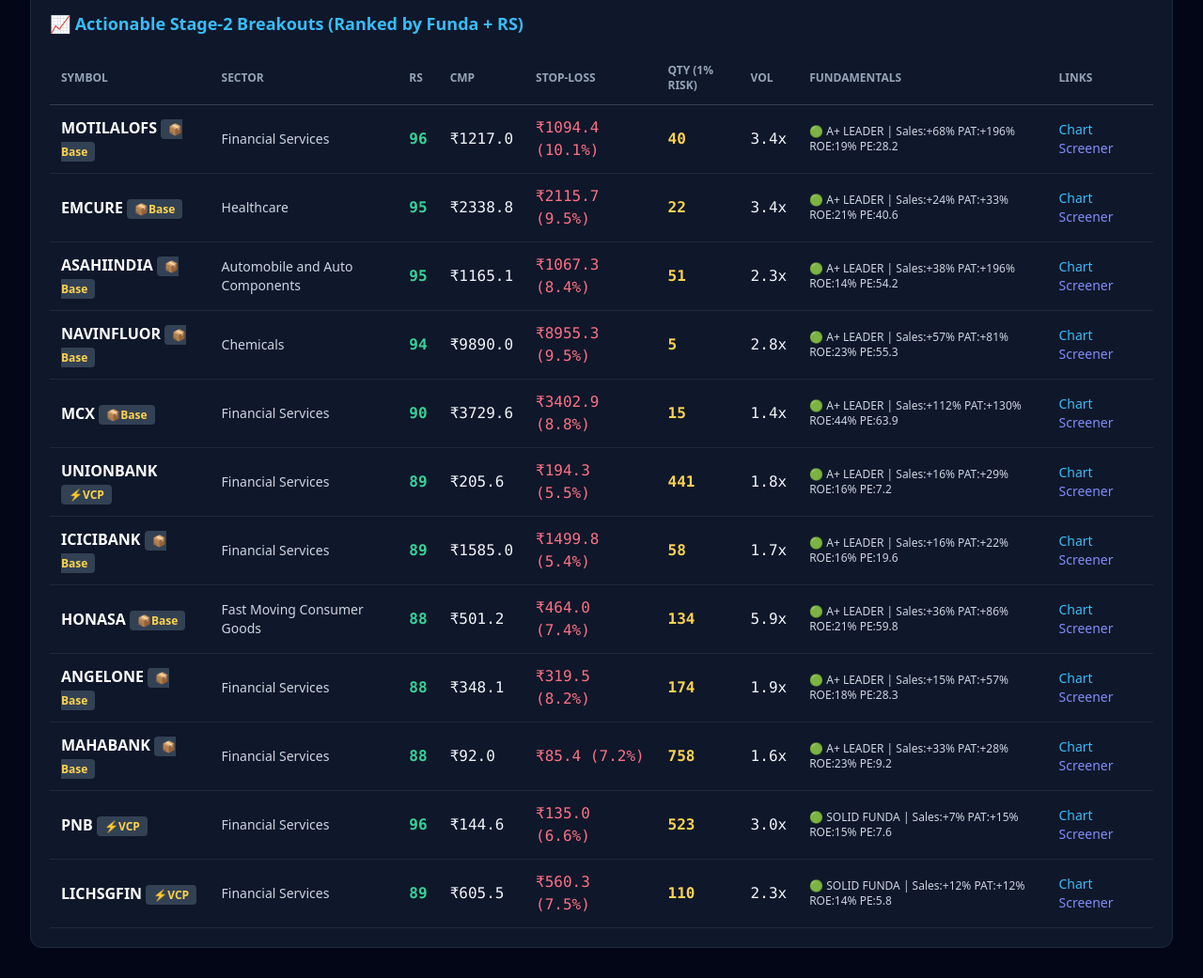
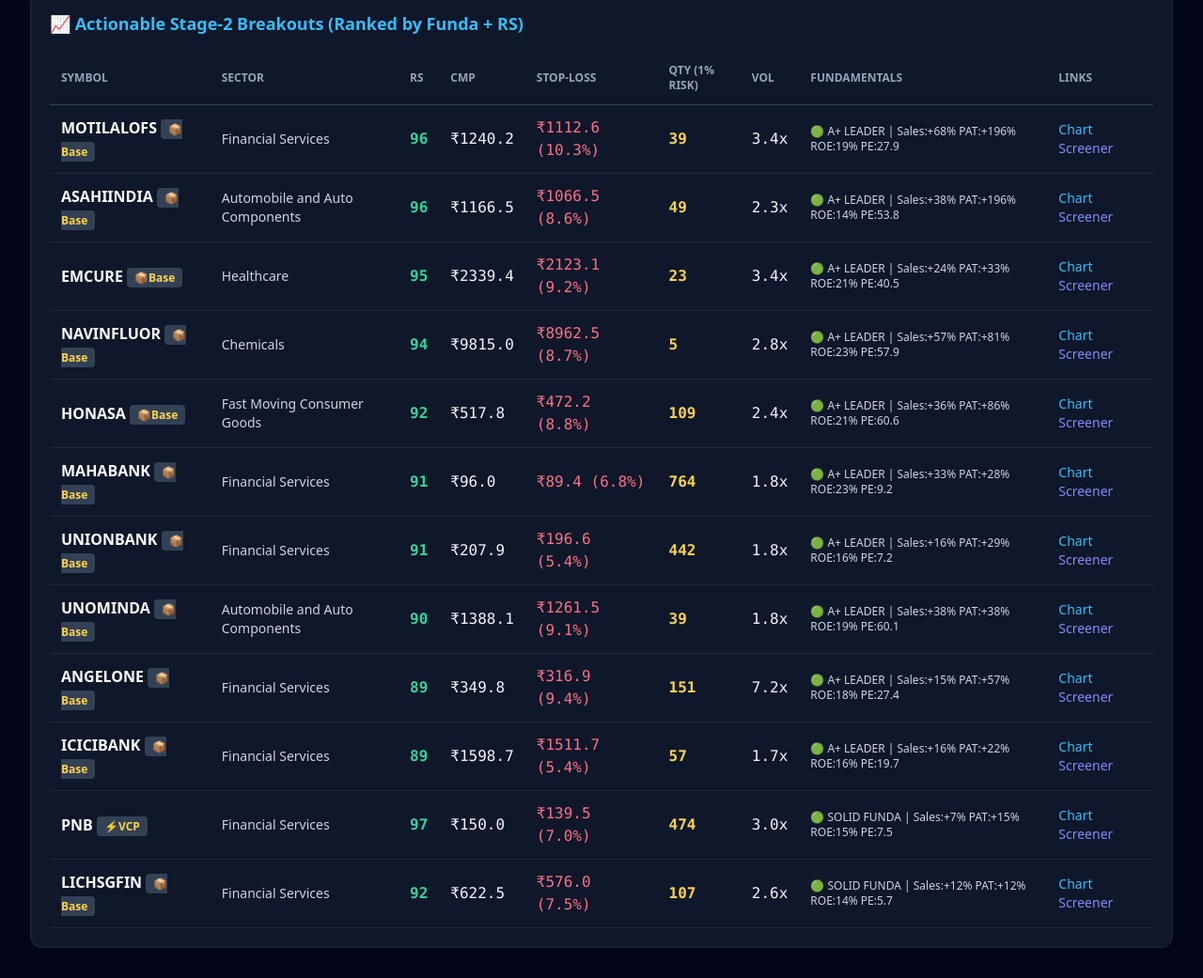
Before and after one commit to vibhor55-code/apex-sector-scanner, a plain HTML site: page index.html in a window 1280 px wide. Shown: the part 669-1710 px from the top of the page at 94% size. Drawn offline with nearby package versions, Linux system fonts and the light colour scheme.

Commit message:
Auto-update live dashboard

```diff
--- a/index.html
+++ b/index.html
@@ -11,11 +11,11 @@
     <div class="flex flex-col md:flex-row justify-between items-start md:items-center mb-6 border-b border-slate-800 pb-4">
       <div>
         <h1 class="text-2xl md:text-3xl font-bold text-white">🏛️ Apex Master Techno-Funda Dashboard</h1>
-        <p class="text-slate-400 text-sm mt-1">Full-Market NSE 500 Stage-2 Consolidation Breakouts • Updated: 17 Nov 2026</p>
+        <p class="text-slate-400 text-sm mt-1">Full-Market NSE 500 Stage-2 Consolidation Breakouts • Updated: 18 Nov 2026</p>
       </div>
       <div class="mt-3 md:mt-0 bg-slate-900 border border-slate-800 rounded-lg px-4 py-2 text-sm">
         <div><b>Regime:</b> 🟡 SELECTIVE / ROTATION (0.5% Risk)</div>
-        <div class="text-slate-400"><b>NSE 500 Breadth (>40W EMA):</b> 49.0%</div>
+        <div class="text-slate-400"><b>NSE 500 Breadth (>40W EMA):</b> 49.6%</div>
       </div>
     </div>
 
@@ -26,37 +26,37 @@
         <div class="mb-3">
           <div class="flex justify-between text-sm mb-1">
             <span class="font-semibold text-slate-200">Financial Services</span>
-            <span class="text-emerald-400 font-mono">10/98 stocks (10.2%)</span>
+            <span class="text-emerald-400 font-mono">15/98 stocks (15.3%)</span>
           </div>
           <div class="w-full bg-slate-800 rounded-full h-2.5">
-            <div class="bg-emerald-500 h-2.5 rounded-full" style="width: 25.5%"></div>
+            <div class="bg-emerald-500 h-2.5 rounded-full" style="width: 38.25%"></div>
+          </div>
+        </div>
+        <div class="mb-3">
+          <div class="flex justify-between text-sm mb-1">
+            <span class="font-semibold text-slate-200">Realty</span>
+            <span class="text-emerald-400 font-mono">3/14 stocks (21.4%)</span>
+          </div>
+          <div class="w-full bg-slate-800 rounded-full h-2.5">
+            <div class="bg-emerald-500 h-2.5 rounded-full" style="width: 53.5%"></div>
+          </div>
+        </div>
+        <div class="mb-3">
+          <div class="flex justify-between text-sm mb-1">
+            <span class="font-semibold text-slate-200">Automobile and Auto Components</span>
+            <span class="text-emerald-400 font-mono">3/40 stocks (7.5%)</span>
+          </div>
+          <div class="w-full bg-slate-800 rounded-full h-2.5">
+            <div class="bg-emerald-500 h-2.5 rounded-full" style="width: 18.75%"></div>
           </div>
         </div>
         <div class="mb-3">
           <div class="flex justify-between text-sm mb-1">
             <span class="font-semibold text-slate-200">Healthcare</span>
-            <span class="text-emerald-400 font-mono">5/44 stocks (11.4%)</span>
+            <span class="text-emerald-400 font-mono">3/44 stocks (6.8%)</span>
           </div>
           <div class="w-full bg-slate-800 rounded-full h-2.5">
-            <div class="bg-emerald-500 h-2.5 rounded-full" style="width: 28.5%"></div>
-          </div>
-        </div>
-        <div class="mb-3">
-          <div class="flex justify-between text-sm mb-1">
-            <span class="font-semibold text-slate-200">Automobile and Auto Components</span>
-            <span class="text-emerald-400 font-mono">4/40 stocks (10.0%)</span>
-          </div>
-          <div class="w-full bg-slate-800 rounded-full h-2.5">
-            <div class="bg-emerald-500 h-2.5 rounded-full" style="width: 25.0%"></div>
-          </div>
-        </div>
-        <div class="mb-3">
-          <div class="flex justify-between text-sm mb-1">
-            <span class="font-semibold text-slate-200">Realty</span>
-            <span class="text-emerald-400 font-mono">2/14 stocks (14.3%)</span>
-          </div>
-          <div class="w-full bg-slate-800 rounded-full h-2.5">
-            <div class="bg-emerald-500 h-2.5 rounded-full" style="width: 35.75%"></div>
+            <div class="bg-emerald-500 h-2.5 rounded-full" style="width: 17.0%"></div>
           </div>
         </div>
         <div class="mb-3">
@@ -138,79 +138,93 @@
           <td class="p-3 font-bold text-white">MOTILALOFS <span class="text-xs px-2 py-0.5 rounded bg-slate-700 text-amber-300">📦Base</span></td>
           <td class="p-3 text-slate-300 text-sm">Financial Services</td>
           <td class="p-3 font-mono text-emerald-400 font-bold">96</td>
-          <td class="p-3 font-mono">₹1217.0</td>
-          <td class="p-3 font-mono text-rose-400">₹1094.4 (10.1%)</td>
-          <td class="p-3 font-mono font-bold text-amber-300">40</td>
+          <td class="p-3 font-mono">₹1240.2</td>
+          <td class="p-3 font-mono text-rose-400">₹1112.6 (10.3%)</td>
+          <td class="p-3 font-mono font-bold text-amber-300">39</td>
           <td class="p-3 font-mono">3.4x</td>
-          <td class="p-3 text-xs text-slate-300">🟢 A+ LEADER | Sales:+68% PAT:+196% ROE:19% PE:28.2</td>
+          <td class="p-3 text-xs text-slate-300">🟢 A+ LEADER | Sales:+68% PAT:+196% ROE:19% PE:27.9</td>
           <td class="p-3 text-sm">
             <a href="https://in.tradingview.com/chart/?symbol=NSE:MOTILALOFS" target="_blank" class="text-sky-400 hover:underline mr-2">Chart</a>
             <a href="https://www.screener.in/company/MOTILALOFS/consolidated/" target="_blank" class="text-indigo-400 hover:underline">Screener</a>
           </td>
         </tr>
         <tr class="border-b border-slate-800 hover:bg-slate-800/60">
+          <td class="p-3 font-bold text-white">ASAHIINDIA <span class="text-xs px-2 py-0.5 rounded bg-slate-700 text-amber-300">📦Base</span></td>
+          <td class="p-3 text-slate-300 text-sm">Automobile and Auto Components</td>
+          <td class="p-3 font-mono text-emerald-400 font-bold">96</td>
+          <td class="p-3 font-mono">₹1166.5</td>
+          <td class="p-3 font-mono text-rose-400">₹1066.5 (8.6%)</td>
+          <td class="p-3 font-mono font-bold text-amber-300">49</td>
+          <td class="p-3 font-mono">2.3x</td>
+          <td class="p-3 text-xs text-slate-300">🟢 A+ LEADER | Sales:+38% PAT:+196% ROE:14% PE:53.8</td>
+          <td class="p-3 text-sm">
+            <a href="https://in.tradingview.com/chart/?symbol=NSE:ASAHIINDIA" target="_blank" class="text-sky-400 hover:underline mr-2">Chart</a>
+            <a href="https://www.screener.in/company/ASAHIINDIA/consolidated/" target="_blank" class="text-indigo-400 hover:underline">Screener</a>
+          </td>
+        </tr>
+        <tr class="border-b border-slate-800 hover:bg-slate-800/60">
           <td class="p-3 font-bold text-white">EMCURE <span class="text-xs px-2 py-0.5 rounded bg-slate-700 text-amber-300">📦Base</span></td>
           <td class="p-3 text-slate-300 text-sm">Healthcare</td>
           <td class="p-3 font-mono text-emerald-400 font-bold">95</td>
-          <td class="p-3 font-mono">₹2338.8</td>
-          <td class="p-3 font-mono text-rose-400">₹2115.7 (9.5%)</td>
-          <td class="p-3 font-mono font-bold text-amber-300">22</td>
+          <td class="p-3 font-mono">₹2339.4</td>
+          <td class="p-3 font-mono text-rose-400">₹2123.1 (9.2%)</td>
+          <td class="p-3 font-mono font-bold text-amber-300">23</td>
           <td class="p-3 font-mono">3.4x</td>
-          <td class="p-3 text-xs text-slate-300">🟢 A+ LEADER | Sales:+24% PAT:+33% ROE:21% PE:40.6</td>
+          <td class="p-3 text-xs text-slate-300">🟢 A+ LEADER | Sales:+24% PAT:+33% ROE:21% PE:40.5</td>
           <td class="p-3 text-sm">
             <a href="https://in.tradingview.com/chart/?symbol=NSE:EMCURE" target="_blank" class="text-sky-400 hover:underline mr-2">Chart</a>
             <a href="https://www.screener.in/company/EMCURE/consolidated/" target="_blank" class="text-indigo-400 hover:underline">Screener</a>
           </td>
         </tr>
         <tr class="border-b border-slate-800 hover:bg-slate-800/60">
-          <td class="p-3 font-bold text-white">ASAHIINDIA <span class="text-xs px-2 py-0.5 rounded bg-slate-700 text-amber-300">📦Base</span></td>
-          <td class="p-3 text-slate-300 text-sm">Automobile and Auto Components</td>
-          <td class="p-3 font-mono text-emerald-400 font-bold">95</td>
-          <td class="p-3 font-mono">₹1165.1</td>
-          <td class="p-3 font-mono text-rose-400">₹1067.3 (8.4%)</td>
-          <td class="p-3 font-mono font-bold text-amber-300">51</td>
-          <td class="p-3 font-mono">2.3x</td>
-          <td class="p-3 text-xs text-slate-300">🟢 A+ LEADER | Sales:+38% PAT:+196% ROE:14% PE:54.2</td>
-          <td class="p-3 text-sm">
-            <a href="https://in.tradingview.com/chart/?symbol=NSE:ASAHIINDIA" target="_blank" class="text-sky-400 hover:underline mr-2">Chart</a>
-            <a href="https://www.screener.in/company/ASAHIINDIA/consolidated/" target="_blank" class="text-indigo-400 hover:underline">Screener</a>
-          </td>
-        </tr>
-        <tr class="border-b border-slate-800 hover:bg-slate-800/60">
           <td class="p-3 font-bold text-white">NAVINFLUOR <span class="text-xs px-2 py-0.5 rounded bg-slate-700 text-amber-300">📦Base</span></td>
           <td class="p-3 text-slate-300 text-sm">Chemicals</td>
           <td class="p-3 font-mono text-emerald-400 font-bold">94</td>
-          <td class="p-3 font-mono">₹9890.0</td>
-          <td class="p-3 font-mono text-rose-400">₹8955.3 (9.5%)</td>
+          <td class="p-3 font-mono">₹9815.0</td>
+          <td class="p-3 font-mono text-rose-400">₹8962.5 (8.7%)</td>
           <td class="p-3 font-mono font-bold text-amber-300">5</td>
           <td class="p-3 font-mono">2.8x</td>
-          <td class="p-3 text-xs text-slate-300">🟢 A+ LEADER | Sales:+57% PAT:+81% ROE:23% PE:55.3</td>
+          <td class="p-3 text-xs text-slate-300">🟢 A+ LEADER | Sales:+57% PAT:+81% ROE:23% PE:57.9</td>
           <td class="p-3 text-sm">
             <a href="https://in.tradingview.com/chart/?symbol=NSE:NAVINFLUOR" target="_blank" class="text-sky-400 hover:underline mr-2">Chart</a>
             <a href="https://www.screener.in/company/NAVINFLUOR/consolidated/" target="_blank" class="text-indigo-400 hover:underline">Screener</a>
           </td>
         </tr>
         <tr class="border-b border-slate-800 hover:bg-slate-800/60">
-          <td class="p-3 font-bold text-white">MCX <span class="text-xs px-2 py-0.5 rounded bg-slate-700 text-amber-300">📦Base</span></td>
-          <td class="p-3 text-slate-300 text-sm">Financial Services</td>
-          <td class="p-3 font-mono text-emerald-400 font-bold">90</td>
-          <td class="p-3 font-mono">₹3729.6</td>
-          <td class="p-3 font-mono text-rose-400">₹3402.9 (8.8%)</td>
-          <td class="p-3 font-mono font-bold text-amber-300">15</td>
-          <td class="p-3 font-mono">1.4x</td>
-          <td class="p-3 text-xs text-slate-300">🟢 A+ LEADER | Sales:+112% PAT:+130% ROE:44% PE:63.9</td>
+          <td class="p-3 font-bold text-white">HONASA <span class="text-xs px-2 py-0.5 rounded bg-slate-700 text-amber-300">📦Base</span></td>
+          <td class="p-3 text-slate-300 text-sm">Fast Moving Consumer Goods</td>
+          <td class="p-3 font-mono text-emerald-400 font-bold">92</td>
+          <td class="p-3 font-mono">₹517.8</td>
+          <td class="p-3 font-mono text-rose-400">₹472.2 (8.8%)</td>
+          <td class="p-3 font-mono font-bold text-amber-300">109</td>
+          <td class="p-3 font-mono">2.4x</td>
+          <td class="p-3 text-xs text-slate-300">🟢 A+ LEADER | Sales:+36% PAT:+86% ROE:21% PE:60.6</td>
           <td class="p-3 text-sm">
-            <a href="https://in.tradingview.com/chart/?symbol=NSE:MCX" target="_blank" class="text-sky-400 hover:underline mr-2">Chart</a>
-            <a href="https://www.screener.in/company/MCX/consolidated/" target="_blank" class="text-indigo-400 hover:underline">Screener</a>
+            <a href="https://in.tradingview.com/chart/?symbol=NSE:HONASA" target="_blank" class="text-sky-400 hover:underline mr-2">Chart</a>
+            <a href="https://www.screener.in/company/HONASA/consolidated/" target="_blank" class="text-indigo-400 hover:underline">Screener</a>
           </td>
         </tr>
         <tr class="border-b border-slate-800 hover:bg-slate-800/60">
-          <td class="p-3 font-bold text-white">UNIONBANK <span class="text-xs px-2 py-0.5 rounded bg-slate-700 text-amber-300">⚡VCP</span></td>
+          <td class="p-3 font-bold text-white">MAHABANK <span class="text-xs px-2 py-0.5 rounded bg-slate-700 text-amber-300">📦Base</span></td>
           <td class="p-3 text-slate-300 text-sm">Financial Services</td>
-          <td class="p-3 font-mono text-emerald-400 font-bold">89</td>
-          <td class="p-3 font-mono">₹205.6</td>
-          <td class="p-3 font-mono text-rose-400">₹194.3 (5.5%)</td>
-          <td class="p-3 font-mono font-bold text-amber-300">441</td>
+          <td class="p-3 font-mono text-emerald-400 font-bold">91</td>
+          <td class="p-3 font-mono">₹96.0</td>
+          <td class="p-3 font-mono text-rose-400">₹89.4 (6.8%)</td>
+          <td class="p-3 font-mono font-bold text-amber-300">764</td>
+          <td class="p-3 font-mono">1.8x</td>
+          <td class="p-3 text-xs text-slate-300">🟢 A+ LEADER | Sales:+33% PAT:+28% ROE:23% PE:9.2</td>
+          <td class="p-3 text-sm">
+            <a href="https://in.tradingview.com/chart/?symbol=NSE:MAHABANK" target="_blank" class="text-sky-400 hover:underline mr-2">Chart</a>
+            <a href="https://www.screener.in/company/MAHABANK/consolidated/" target="_blank" class="text-indigo-400 hover:underline">Screener</a>
+          </td>
+        </tr>
+        <tr class="border-b border-slate-800 hover:bg-slate-800/60">
+          <td class="p-3 font-bold text-white">UNIONBANK <span class="text-xs px-2 py-0.5 rounded bg-slate-700 text-amber-300">📦Base</span></td>
+          <td class="p-3 text-slate-300 text-sm">Financial Services</td>
+          <td class="p-3 font-mono text-emerald-400 font-bold">91</td>
+          <td class="p-3 font-mono">₹207.9</td>
+          <td class="p-3 font-mono text-rose-400">₹196.6 (5.4%)</td>
+          <td class="p-3 font-mono font-bold text-amber-300">442</td>
           <td class="p-3 font-mono">1.8x</td>
           <td class="p-3 text-xs text-slate-300">🟢 A+ LEADER | Sales:+16% PAT:+29% ROE:16% PE:7.2</td>
           <td class="p-3 text-sm">
@@ -219,84 +233,70 @@
           </td>
         </tr>
         <tr class="border-b border-slate-800 hover:bg-slate-800/60">
+          <td class="p-3 font-bold text-white">UNOMINDA <span class="text-xs px-2 py-0.5 rounded bg-slate-700 text-amber-300">📦Base</span></td>
+          <td class="p-3 text-slate-300 text-sm">Automobile and Auto Components</td>
+          <td class="p-3 font-mono text-emerald-400 font-bold">90</td>
+          <td class="p-3 font-mono">₹1388.1</td>
+          <td class="p-3 font-mono text-rose-400">₹1261.5 (9.1%)</td>
+          <td class="p-3 font-mono font-bold text-amber-300">39</td>
+          <td class="p-3 font-mono">1.8x</td>
+          <td class="p-3 text-xs text-slate-300">🟢 A+ LEADER | Sales:+38% PAT:+38% ROE:19% PE:60.1</td>
+          <td class="p-3 text-sm">
+            <a href="https://in.tradingview.com/chart/?symbol=NSE:UNOMINDA" target="_blank" class="text-sky-400 hover:underline mr-2">Chart</a>
+            <a href="https://www.screener.in/company/UNOMINDA/consolidated/" target="_blank" class="text-indigo-400 hover:underline">Screener</a>
+          </td>
+        </tr>
+        <tr class="border-b border-slate-800 hover:bg-slate-800/60">
+          <td class="p-3 font-bold text-white">ANGELONE <span class="text-xs px-2 py-0.5 rounded bg-slate-700 text-amber-300">📦Base</span></td>
+          <td class="p-3 text-slate-300 text-sm">Financial Services</td>
+          <td class="p-3 font-mono text-emerald-400 font-bold">89</td>
+          <td class="p-3 font-mono">₹349.8</td>
+          <td class="p-3 font-mono text-rose-400">₹316.9 (9.4%)</td>
+          <td class="p-3 font-mono font-bold text-amber-300">151</td>
+          <td class="p-3 font-mono">7.2x</td>
+          <td class="p-3 text-xs text-slate-300">🟢 A+ LEADER | Sales:+15% PAT:+57% ROE:18% PE:27.4</td>
+          <td class="p-3 text-sm">
+            <a href="https://in.tradingview.com/chart/?symbol=NSE:ANGELONE" target="_blank" class="text-sky-400 hover:underline mr-2">Chart</a>
+            <a href="https://www.screener.in/company/ANGELONE/consolidated/" target="_blank" class="text-indigo-400 hover:underline">Screener</a>
+          </td>
+        </tr>
+        <tr class="border-b border-slate-800 hover:bg-slate-800/60">
           <td class="p-3 font-bold text-white">ICICIBANK <span class="text-xs px-2 py-0.5 rounded bg-slate-700 text-amber-300">📦Base</span></td>
           <td class="p-3 text-slate-300 text-sm">Financial Services</td>
           <td class="p-3 font-mono text-emerald-400 font-bold">89</td>
-          <td class="p-3 font-mono">₹1585.0</td>
-          <td class="p-3 font-mono text-rose-400">₹1499.8 (5.4%)</td>
-          <td class="p-3 font-mono font-bold text-amber-300">58</td>
+          <td class="p-3 font-mono">₹1598.7</td>
+          <td class="p-3 font-mono text-rose-400">₹1511.7 (5.4%)</td>
+          <td class="p-3 font-mono font-bold text-amber-300">57</td>
           <td class="p-3 font-mono">1.7x</td>
-          <td class="p-3 text-xs text-slate-300">🟢 A+ LEADER | Sales:+16% PAT:+22% ROE:16% PE:19.6</td>
+          <td class="p-3 text-xs text-slate-300">🟢 A+ LEADER | Sales:+16% PAT:+22% ROE:16% PE:19.7</td>
           <td class="p-3 text-sm">
             <a href="https://in.tradingview.com/chart/?symbol=NSE:ICICIBANK" target="_blank" class="text-sky-400 hover:underline mr-2">Chart</a>
             <a href="https://www.screener.in/company/ICICIBANK/consolidated/" target="_blank" class="text-indigo-400 hover:underline">Screener</a>
           </td>
         </tr>
         <tr class="border-b border-slate-800 hover:bg-slate-800/60">
-          <td class="p-3 font-bold text-white">HONASA <span class="text-xs px-2 py-0.5 rounded bg-slate-700 text-amber-300">📦Base</span></td>
-          <td class="p-3 text-slate-300 text-sm">Fast Moving Consumer Goods</td>
-          <td class="p-3 font-mono text-emerald-400 font-bold">88</td>
-          <td class="p-3 font-mono">₹501.2</td>
-          <td class="p-3 font-mono text-rose-400">₹464.0 (7.4%)</td>
-          <td class="p-3 font-mono font-bold text-amber-300">134</td>
-          <td class="p-3 font-mono">5.9x</td>
-          <td class="p-3 text-xs text-slate-300">🟢 A+ LEADER | Sales:+36% PAT:+86% ROE:21% PE:59.8</td>
-          <td class="p-3 text-sm">
-            <a href="https://in.tradingview.com/chart/?symbol=NSE:HONASA" target="_blank" class="text-sky-400 hover:underline mr-2">Chart</a>
-            <a href="https://www.screener.in/company/HONASA/consolidated/" target="_blank" class="text-indigo-400 hover:underline">Screener</a>
-          </td>
-        </tr>
-        <tr class="border-b border-slate-800 hover:bg-slate-800/60">
-          <td class="p-3 font-bold text-white">ANGELONE <span class="text-xs px-2 py-0.5 rounded bg-slate-700 text-amber-300">📦Base</span></td>
-          <td class="p-3 text-slate-300 text-sm">Financial Services</td>
-          <td class="p-3 font-mono text-emerald-400 font-bold">88</td>
-          <td class="p-3 font-mono">₹348.1</td>
-          <td class="p-3 font-mono text-rose-400">₹319.5 (8.2%)</td>
-          <td class="p-3 font-mono font-bold text-amber-300">174</td>
-          <td class="p-3 font-mono">1.9x</td>
-          <td class="p-3 text-xs text-slate-300">🟢 A+ LEADER | Sales:+15% PAT:+57% ROE:18% PE:28.3</td>
-          <td class="p-3 text-sm">
-            <a href="https://in.tradingview.com/chart/?symbol=NSE:ANGELONE" target="_blank" class="text-sky-400 hover:underline mr-2">Chart</a>
-            <a href="https://www.screener.in/company/ANGELONE/consolidated/" target="_blank" class="text-indigo-400 hover:underline">Screener</a>
-          </td>
-        </tr>
-        <tr class="border-b border-slate-800 hover:bg-slate-800/60">
-          <td class="p-3 font-bold text-white">MAHABANK <span class="text-xs px-2 py-0.5 rounded bg-slate-700 text-amber-300">📦Base</span></td>
-          <td class="p-3 text-slate-300 text-sm">Financial Services</td>
-          <td class="p-3 font-mono text-emerald-400 font-bold">88</td>
-          <td class="p-3 font-mono">₹92.0</td>
-          <td class="p-3 font-mono text-rose-400">₹85.4 (7.2%)</td>
-          <td class="p-3 font-mono font-bold text-amber-300">758</td>
-          <td class="p-3 font-mono">1.6x</td>
-          <td class="p-3 text-xs text-slate-300">🟢 A+ LEADER | Sales:+33% PAT:+28% ROE:23% PE:9.2</td>
-          <td class="p-3 text-sm">
-            <a href="https://in.tradingview.com/chart/?symbol=NSE:MAHABANK" target="_blank" class="text-sky-400 hover:underline mr-2">Chart</a>
-            <a href="https://www.screener.in/company/MAHABANK/consolidated/" target="_blank" class="text-indigo-400 hover:underline">Screener</a>
-          </td>
-        </tr>
-        <tr class="border-b border-slate-800 hover:bg-slate-800/60">
           <td class="p-3 font-bold text-white">PNB <span class="text-xs px-2 py-0.5 rounded bg-slate-700 text-amber-300">⚡VCP</span></td>
           <td class="p-3 text-slate-300 text-sm">Financial Services</td>
-          <td class="p-3 font-mono text-emerald-400 font-bold">96</td>
-          <td class="p-3 font-mono">₹144.6</td>
-          <td class="p-3 font-mono text-rose-400">₹135.0 (6.6%)</td>
-          <td class="p-3 font-mono font-bold text-amber-300">523</td>
+          <td class="p-3 font-mono text-emerald-400 font-bold">97</td>
+          <td class="p-3 font-mono">₹150.0</td>
+          <td class="p-3 font-mono text-rose-400">₹139.5 (7.0%)</td>
+          <td class="p-3 font-mono font-bold text-amber-300">474</td>
           <td class="p-3 font-mono">3.0x</td>
-          <td class="p-3 text-xs text-slate-300">🟢 SOLID FUNDA | Sales:+7% PAT:+15% ROE:15% PE:7.6</td>
+          <td class="p-3 text-xs text-slate-300">🟢 SOLID FUNDA | Sales:+7% PAT:+15% ROE:15% PE:7.5</td>
           <td class="p-3 text-sm">
             <a href="https://in.tradingview.com/chart/?symbol=NSE:PNB" target="_blank" class="text-sky-400 hover:underline mr-2">Chart</a>
             <a href="https://www.screener.in/company/PNB/consolidated/" target="_blank" class="text-indigo-400 hover:underline">Screener</a>
           </td>
         </tr>
         <tr class="border-b border-slate-800 hover:bg-slate-800/60">
-          <td class="p-3 font-bold text-white">LICHSGFIN <span class="text-xs px-2 py-0.5 rounded bg-slate-700 text-amber-300">⚡VCP</span></td>
+          <td class="p-3 font-bold text-white">LICHSGFIN <span class="text-xs px-2 py-0.5 rounded bg-slate-700 text-amber-300">📦Base</span></td>
           <td class="p-3 text-slate-300 text-sm">Financial Services</td>
-          <td class="p-3 font-mono text-emerald-400 font-bold">89</td>
-          <td class="p-3 font-mono">₹605.5</td>
-          <td class="p-3 font-mono text-rose-400">₹560.3 (7.5%)</td>
-          <td class="p-3 font-mono font-bold text-amber-300">110</td>
-          <td class="p-3 font-mono">2.3x</td>
-          <td class="p-3 text-xs text-slate-300">🟢 SOLID FUNDA | Sales:+12% PAT:+12% ROE:14% PE:5.8</td>
+          <td class="p-3 font-mono text-emerald-400 font-bold">92</td>
+          <td class="p-3 font-mono">₹622.5</td>
+          <td class="p-3 font-mono text-rose-400">₹576.0 (7.5%)</td>
+          <td class="p-3 font-mono font-bold text-amber-300">107</td>
+          <td class="p-3 font-mono">2.6x</td>
+          <td class="p-3 text-xs text-slate-300">🟢 SOLID FUNDA | Sales:+12% PAT:+12% ROE:14% PE:5.7</td>
           <td class="p-3 text-sm">
             <a href="https://in.tradingview.com/chart/?symbol=NSE:LICHSGFIN" target="_blank" class="text-sky-400 hover:underline mr-2">Chart</a>
             <a href="https://www.screener.in/company/LICHSGFIN/consolidated/" target="_blank" class="text-indigo-400 hover:underline">Screener</a>
```
